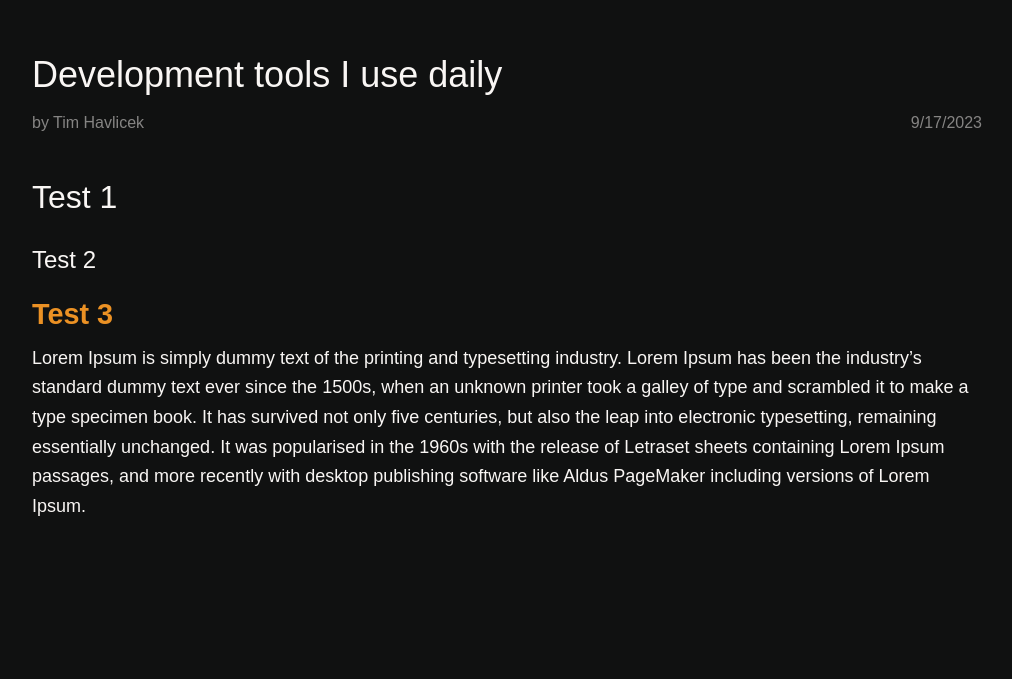
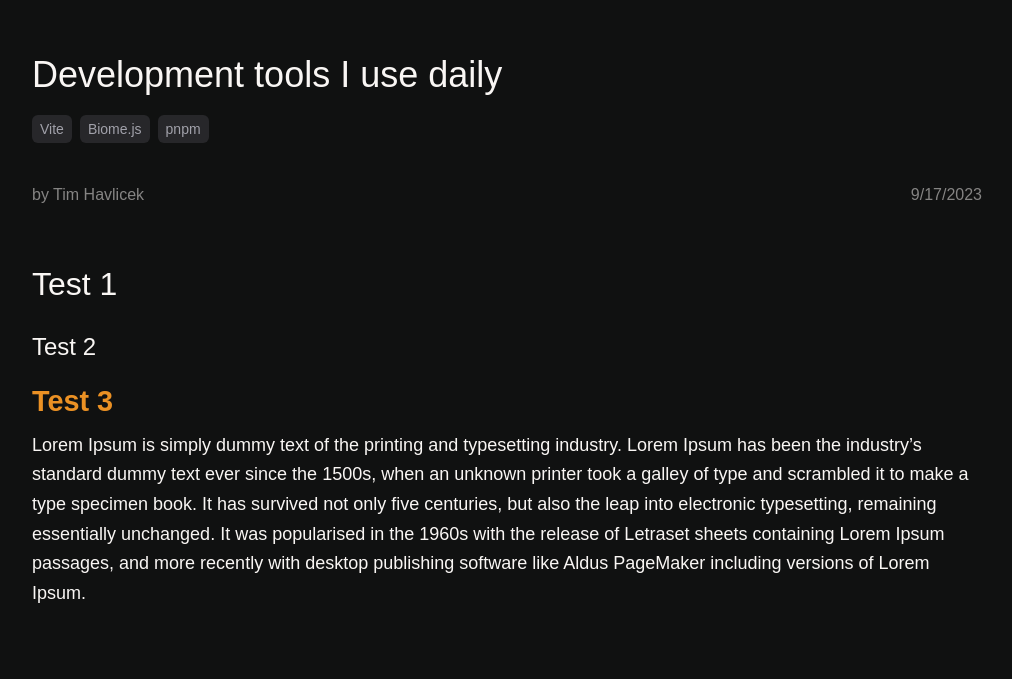
Before and after one commit to luckydye/luckydye, an Astro site: page /tools in a window 1280 px wide. Shown: the part 105-784 px from the top of the page, without its empty margins (133-1145 px from the left). Built offline with nearby package versions, Linux system fonts and the light colour scheme; Astro itself is replaced by a stand-in of ours.

Commit message:
post layout

```diff
--- a/src/global.css
+++ b/src/global.css
@@ -69,7 +69,7 @@ p {
   margin: 15px 0;
 }
 
-a[href] {
+[href] {
   color: inherit;
   text-decoration: none;
 }
--- a/src/pages/[slug].astro
+++ b/src/pages/[slug].astro
@@ -32,11 +32,19 @@ const { Content } = await post.render();
   <meta slot="head" name="description" content={postData?.description} />
 
   <div class="container-tiny my-40 text-lg font-normal">
-    <h2 class="my-2 text-4xl">{postData?.title}</h2>
+    <h2 class="my-2 mb-5 text-4xl">{postData?.title}</h2>
 
-    <div class="flex justify-between text-base opacity-50 mt-4 mb-10">
+    <div class="flex gap-2 items-center mb-10 text-sm text-zinc-400">
+      {
+        postData.tags.map((tag) => {
+          return <div class="rounded-md bg-zinc-800 inline-block px-2 py-1">{tag}</div>;
+        })
+      }
+    </div>
+
+    <div class="flex justify-between text-base opacity-50 pb-10">
       <div>
-        by {postData.author}
+        by <a class="underline" href="/">{postData.author}</a>
       </div>
       <div>
         {postData?.date.toLocaleDateString()}
```
Also changed, not shown: 1 other file.
